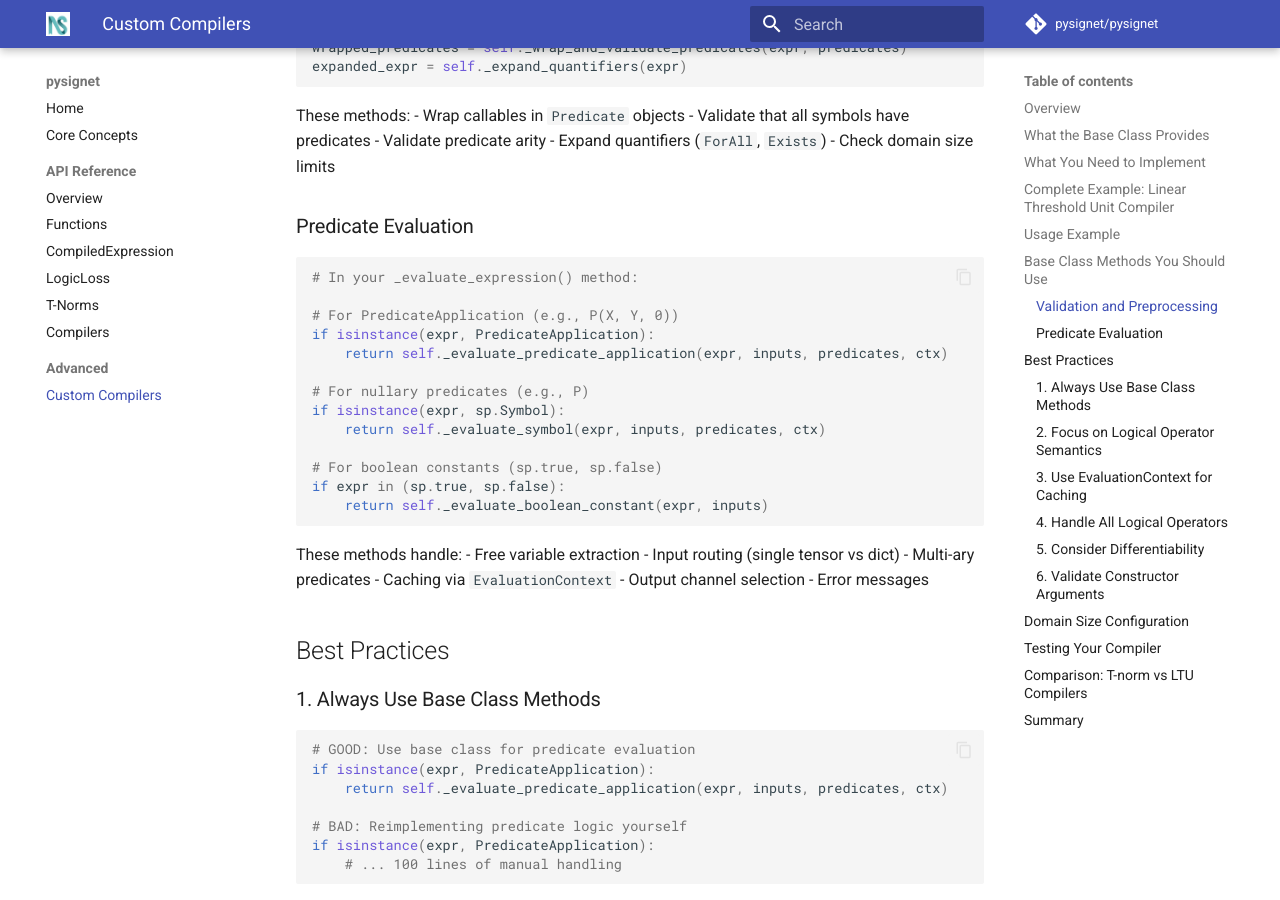
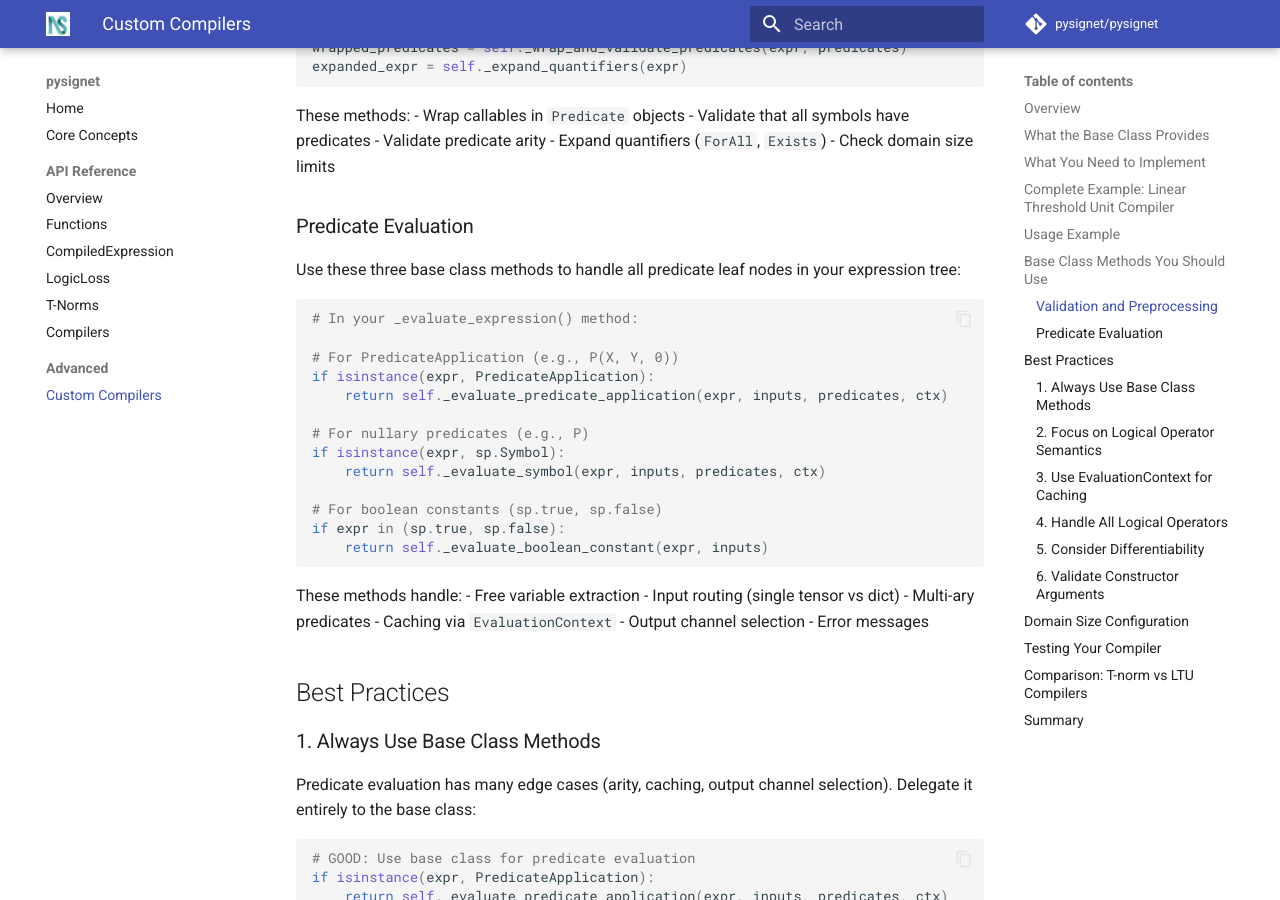
Before and after one commit to pysignet/pysignet, an MkDocs documentation site: the page built from docs/custom-compilers.md, in a window 1280 px wide and 900 px high, scrolled down 5506 px. Built offline with MkDocs 1.6.1 and Material for MkDocs 9.7.7, drawn with Linux system fonts in a browser that asks for light colours; comment, search, counter and statistics services are not loaded; some of the changed text lies outside the part shown.

Commit message:
docs: add prose lead-ins before bare code blocks
Four code blocks had no connecting sentence between the section heading
and the code, making it unclear what the reader was about to see:
- concepts.md: t-norm selection block
- custom-compilers.md: predicate evaluation methods block
- custom-compilers.md: always-use-base-class best practice block
- custom-compilers.md: validate constructor arguments best practice block

````diff
--- a/docs/custom-compilers.md
+++ b/docs/custom-compilers.md
@@ -267,6 +267,8 @@ These methods:
 
 ### Predicate Evaluation
 
+Use these three base class methods to handle all predicate leaf nodes in your expression tree:
+
 ```python
 # In your _evaluate_expression() method:
 
@@ -294,6 +296,8 @@ These methods handle:
 ## Best Practices
 
 ### 1. Always Use Base Class Methods
+
+Predicate evaluation has many edge cases (arity, caching, output channel selection). Delegate it entirely to the base class:
 
 ```python
 # GOOD: Use base class for predicate evaluation
@@ -345,6 +349,8 @@ If you want gradients to flow through your logic:
 - Avoid operations that break gradient flow (e.g., `.detach()`, comparisons)
 
 ### 6. Validate Constructor Arguments
+
+Reject invalid arguments in `__init__` so errors are caught at construction time, not buried inside a training loop:
 
 ```python
 def __init__(self, mode: str = 'soft'):
````
Also changed, not shown: docs/concepts.md (+2 -0 lines).
